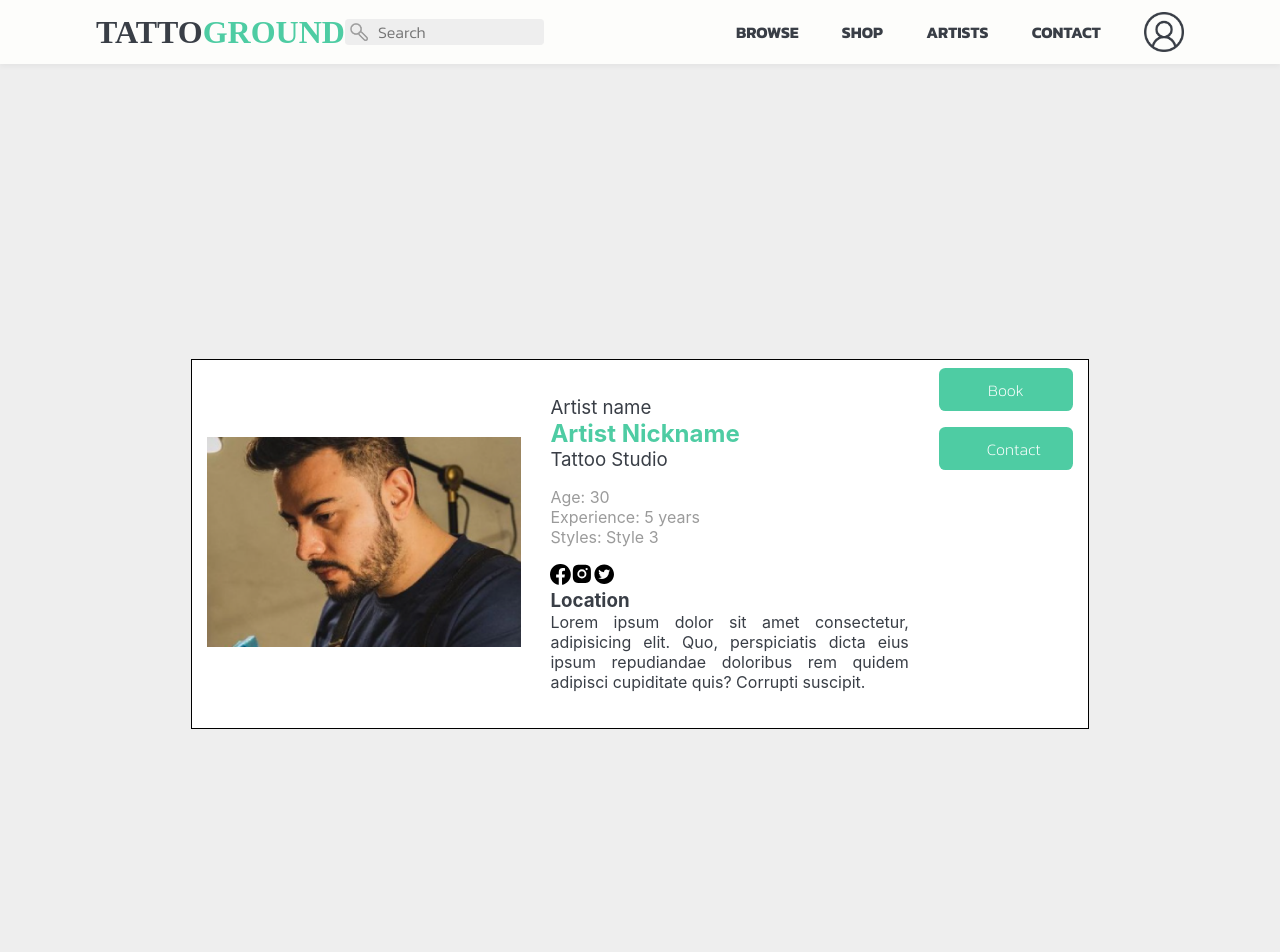
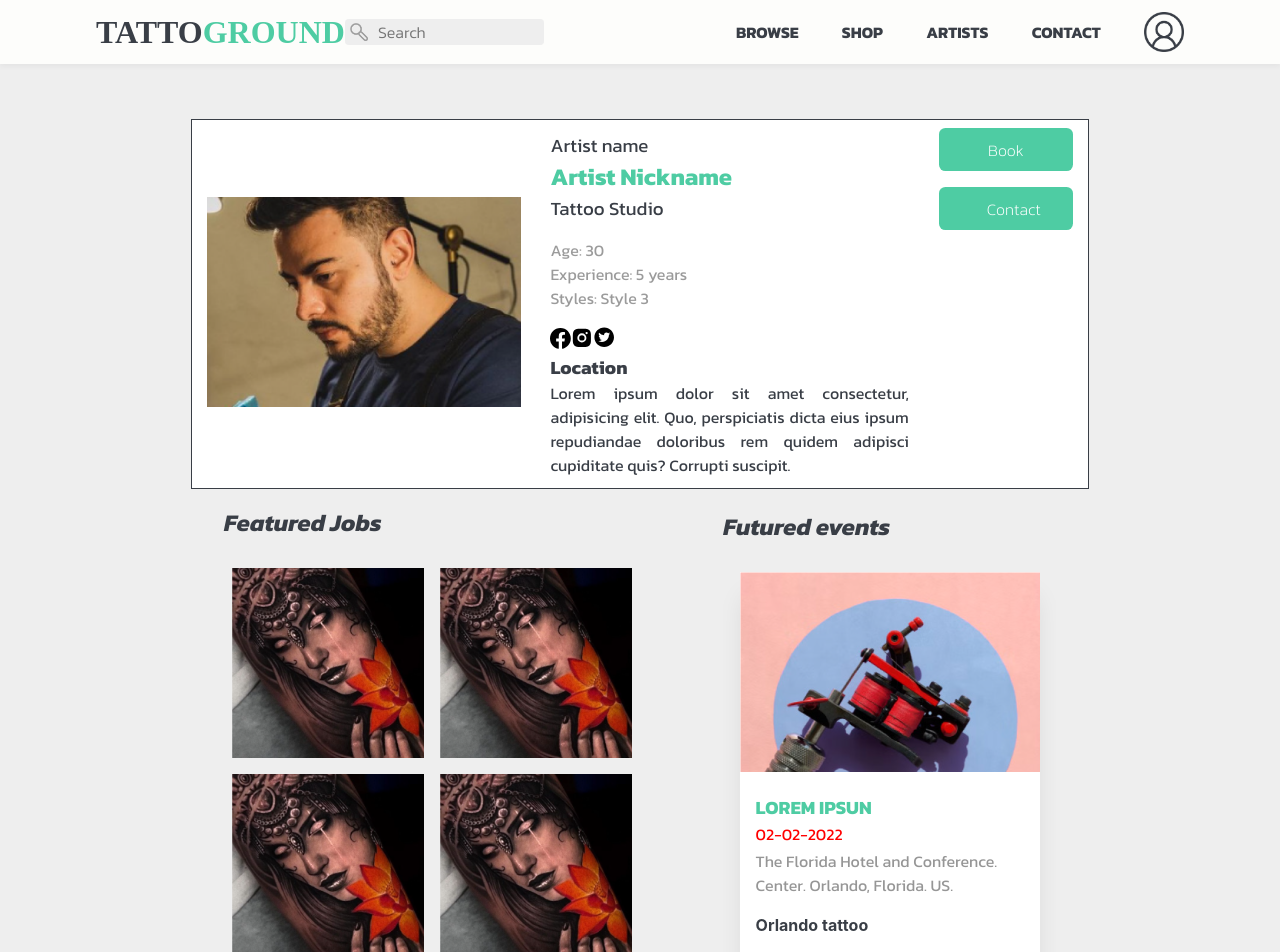
Before and after one commit to AnzickMedia/tattoo-ground, a React (Create React App) app: page /artists in a window 1280 px wide. Shown: the top 952 px of the page. Built offline with nearby package versions, Linux system fonts and the light colour scheme; a web font is replaced by a local one.

Commit message:
creacion de objetos de trabajos de artistas y routing

```diff
--- a/public/index.html
+++ b/public/index.html
@@ -2,14 +2,14 @@
 <html lang="en">
   <head>
     <meta charset="utf-8" />
-    <link rel="icon" href="%PUBLIC_URL%/favicon.ico" />
+    <link rel="icon" href="%PUBLIC_URL%/favicon.png" />
     <meta name="viewport" content="width=device-width, initial-scale=1" />
     <meta name="theme-color" content="#000000" />
     <meta
       name="description"
       content="Web site created using create-react-app"
     />
-    <link rel="apple-touch-icon" href="%PUBLIC_URL%/logo192.png" />
+
     <link rel="manifest" href="%PUBLIC_URL%/manifest.json" />
     <link href="https://fonts.googleapis.com/css2?family=Kanit:ital,wght@0,200;0,300;0,400;0,700;1,700&display=swap" rel="stylesheet">
     <link href="https://fonts.googleapis.com/css2?family=Sedgwick+Ave+Display&display=swap" rel="stylesheet">
--- a/src/App.jsx
+++ b/src/App.jsx
@@ -39,7 +39,7 @@ function App() {
           />
           <Route exact path="/browse" element={<Location all={all} />}/>
 
-          <Route exact path="/artists" element={ <Artists/>}/>
+          <Route exact path="/artists" element={ <Artists all={all}/>}/>
 
         </Routes>
       </Router>
--- a/src/components/ArtistCard/ArtistCard.jsx
+++ b/src/components/ArtistCard/ArtistCard.jsx
@@ -3,6 +3,8 @@ import "./ArtistCard.scss";
 import { BsFacebook } from "react-icons/bs";
 import { RiInstagramFill } from "react-icons/ri";
 import { AiFillTwitterCircle } from "react-icons/ai";
+
+/* FALTA AGREGAR EL MAPEO DE CONSTANTES PARA LLENAR LA CARD*/
 
 const ArtistCard = () => {
   return (
--- a/src/components/ArtistCard/ArtistCard.scss
+++ b/src/components/ArtistCard/ArtistCard.scss
@@ -3,7 +3,7 @@
 .o-artists-card {
   display: flex;
   width: 70%;
-  border: 1px solid black;
+  border: 1px solid $mainGray;
   background-color: white;
   flex-direction: row;
   align-items: center;
@@ -27,11 +27,13 @@
       h2 {
         margin: 0;
         color: $mainGreen;
+        font-family: $kanit;
       }
       h3 {
         font-weight: 400;
           color: $mainGray;
         margin: 0;
+        font-family: $kanit;
       }
     }
     .o-artist-info {
@@ -40,6 +42,7 @@
           color: #9b9b9b;
           font-weight: 400;
         margin: 0;
+        font-family: $kanit;
       }
     }
     .o-artist-location {
@@ -48,11 +51,13 @@
         margin: 0;
         color: $mainGray;
           font-weight: 700;
+          font-family: $kanit;
       }
       p {
         margin: 0;
         text-align: justify;
         color: $mainGray;
+        font-family: $kanit;
       }
     }
   }
--- a/src/components/Artists/Artists.jsx
+++ b/src/components/Artists/Artists.jsx
@@ -1,11 +1,32 @@
 import React from "react";
 import ArtistCard from "../ArtistCard/ArtistCard";
+import EventCard from "../EventCard/EventCard.jsx";
 import "./Artists.scss";
+import { artistas } from "../../globals";
 
-const Artists = () => {
+const Artists = ({ all }) => {
+  const imgJob = artistas;
   return (
     <div className="o-artists">
-     <ArtistCard/>
+      <ArtistCard />
+
+      <div className="artistas-jobs-events">
+        <div className="o-jobs">
+          <h2>Featured Jobs</h2>
+          <div className="o-job-img-cont">
+            {imgJob.map((d) => (
+              <img src={d.imgArtista} alt="job" />
+            ))}
+          </div>
+        </div>
+
+        <div className="o-future-events">
+          <h2>Futured events</h2>
+          <div className="o-future-eventcard-cont">
+            <EventCard all={all} />
+          </div>
+        </div>
+      </div>
     </div>
   );
 };
--- a/src/components/Artists/Artists.scss
+++ b/src/components/Artists/Artists.scss
@@ -1,3 +1,4 @@
+@import '../../globalStyles.scss';
 .o-artists{
     margin-top: 4rem;
     width: 100%;
@@ -6,4 +7,67 @@
     align-items: center;
     justify-content: center;
     background-color: #eee;
+    flex-direction: column;
+
+
+    .artistas-jobs-events{
+        display: flex;
+        align-items: center;
+        justify-content: flex-start;
+        width: 65%;
+
+
+        .o-jobs{
+            display: flex;
+            align-items: flex-start;
+            justify-content:center;
+            width: 60%;
+            flex-direction: column;
+            height: 30rem;
+            h2{
+                color: $mainGray;
+                font-family: $kanit;
+                font-style: italic;
+            }
+            .o-job-img-cont{
+                display: flex;
+                flex-direction: row;
+                flex-wrap: wrap;
+                width: 100%;
+                img{
+                    width: 12rem;
+                    margin: 0.5rem 0.5rem;
+                }
+            }
+
+
+        }
+        .o-future-events{
+            display: flex;
+            align-items: flex-start;
+            justify-content:center;
+            width: 40%;
+            flex-direction: column;
+            height: 30rem;
+            h2{
+                color: $mainGray;
+                font-family: $kanit;
+                font-style: italic;
+            }
+
+
+            .o-future-eventcard-cont{
+                display: flex;
+                flex-direction: column;
+                align-items: center;
+                width: 100%;
+
+
+                overflow-y: scroll;
+
+
+            }
+
+        }
+    }
 }
--- a/src/components/NavBar/NavBar.jsx
+++ b/src/components/NavBar/NavBar.jsx
@@ -20,7 +20,7 @@ const NavBar = () => {
       <div className="o-nav-der">
        <a href="/browse">BROWSE</a>
        <a href="/">SHOP</a>
-       <a href="/">ARTISTS</a>
+       <a href="/artists">ARTISTS</a>
        <a href="/">CONTACT</a>
 
 
--- a/src/globals.js
+++ b/src/globals.js
@@ -234,3 +234,24 @@ export const carouselInfoThree = [
 
 
 ];
+
+export const artistas = [
+
+  {
+        id:1,
+        imgArtista:"assets/jobs.png"
+    },
+    {
+        id:1,
+        imgArtista:"assets/jobs.png"
+    },
+    {
+        id:1,
+        imgArtista:"assets/jobs.png"
+    },
+    {
+        id:1,
+        imgArtista:"assets/jobs.png"
+    },
+
+];
```
Also changed, not shown: public/assets/jobs.png (added), public/favicon.png (added).
